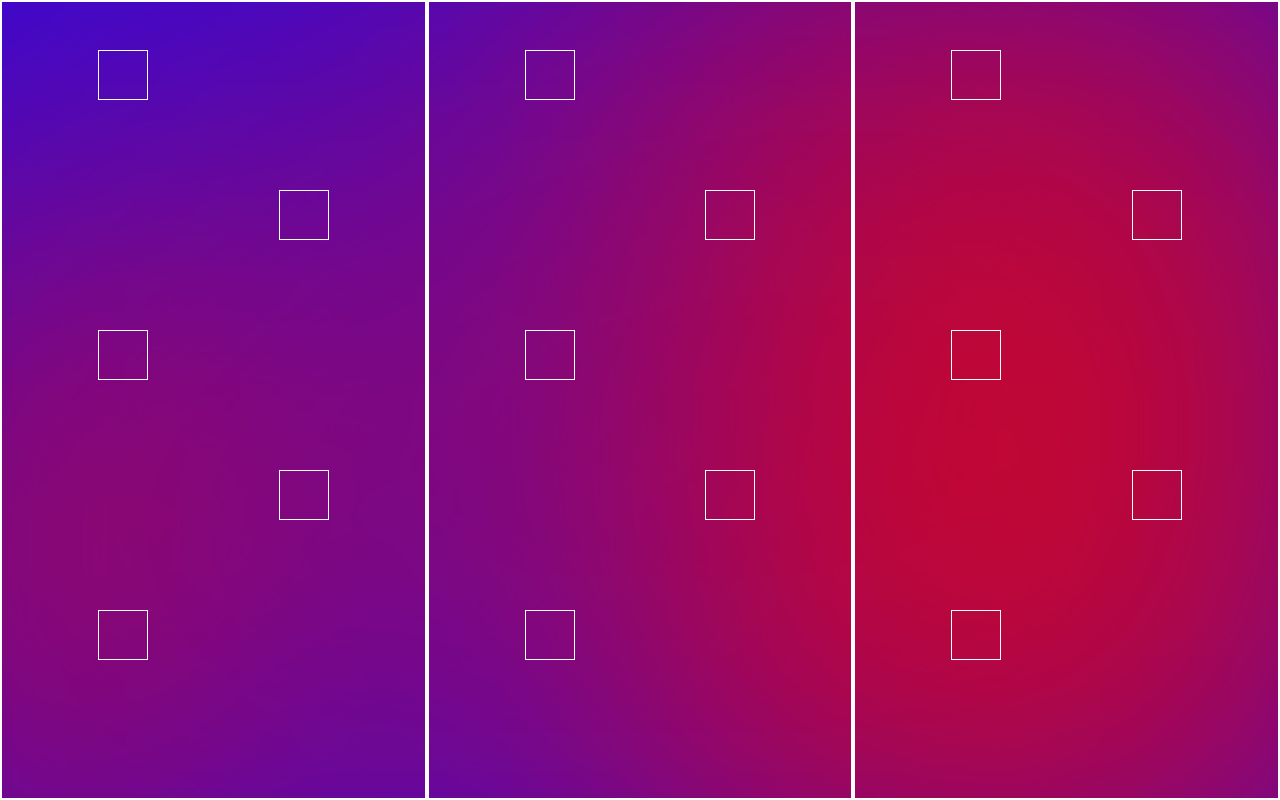
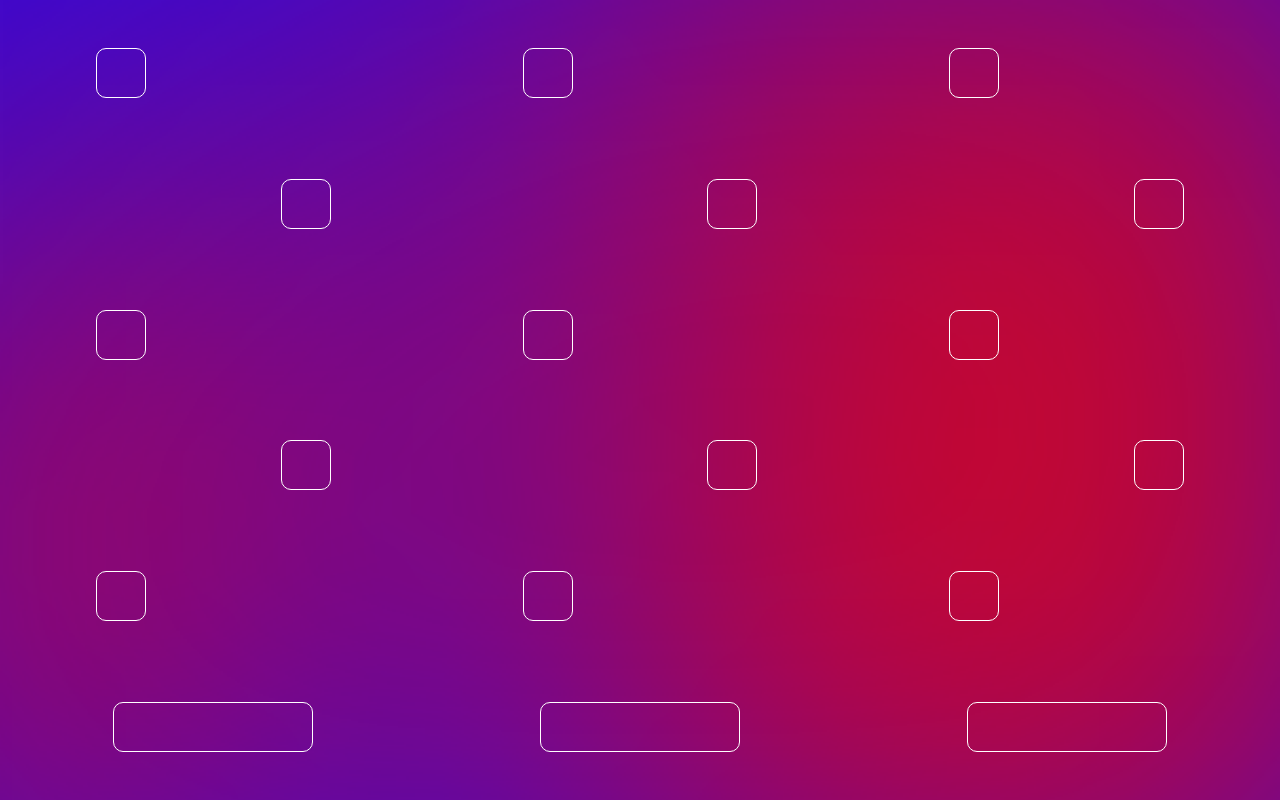
Before and after one commit to Holy-Hack-2025/Team-14-Goon-Goon-Array-Investsuite, a React (Vite) app in the folder goongoonarray-frontend/: page / in a window 1280 px wide. Built offline with nearby package versions, Linux system fonts and the light colour scheme.

Commit message:
grid blur functionality

```diff
--- a/goongoonarray-frontend/src/App.jsx
+++ b/goongoonarray-frontend/src/App.jsx
@@ -3,19 +3,25 @@ import './App.css'
 import ProfileComponent from './components/ProfileComponent/ProfileComponent';
 
 function App() {
+  const [hoveredId, setHoveredId] = useState(null);
+
   return (
     <div className='main-container'>
-      <ProfileComponent id='0'>
-
-      </ProfileComponent>
-
-      <ProfileComponent id='1'>
-
-      </ProfileComponent>
-
-      <ProfileComponent id='2'>
-
-      </ProfileComponent>
+      <ProfileComponent
+        id='0'
+        hoveredId={hoveredId}
+        setHoveredId={setHoveredId}
+      />
+      <ProfileComponent
+        id='1'
+        hoveredId={hoveredId}
+        setHoveredId={setHoveredId}
+      />
+      <ProfileComponent
+        id='2'
+        hoveredId={hoveredId}
+        setHoveredId={setHoveredId}
+      />
     </div>
   )
 }
--- a/goongoonarray-frontend/src/components/ProfileComponent/ProfileComponent.css
+++ b/goongoonarray-frontend/src/components/ProfileComponent/ProfileComponent.css
@@ -1,7 +1,7 @@
 .profile-container {
     display: flex;
     flex-direction: column;
-    border: 2px solid #fff;
+    /* border: 2px solid #fff; */
     padding: 3rem;
     padding-left: 6rem;
     padding-right: 6rem;
@@ -25,14 +25,43 @@
     border: 1px solid #fff;
     width: 50px;
     height: 50px;
+    border-radius: 10px;
 }
 
 .node-right {
     border: 1px solid #fff;
     width: 50px;
     height: 50px;
+    border-radius: 10px;
 }
 
 .line {
     height: 100px;
 }
+
+.profile-type-container {
+    height: 50px;
+    width: 100%;
+    display: flex;
+    justify-content: center;
+}
+
+.profile-type {
+    height: 50px;
+    width: 200px;
+    border: 1px solid #fff;
+    border-radius: 10px;
+}
+
+.profile-container {
+    transition: filter 0.3s ease; /* Smooth transition for blur effect */
+}
+
+.profile-container.blurred {
+    filter: blur(2px); /* Adjust blur amount as needed */
+}
+
+/* Optional: Ensure the hovered container stays crisp */
+.profile-container:not(.blurred) {
+    filter: none;
+}
--- a/goongoonarray-frontend/src/components/ProfileComponent/ProfileComponent.jsx
+++ b/goongoonarray-frontend/src/components/ProfileComponent/ProfileComponent.jsx
@@ -1,9 +1,12 @@
 import './ProfileComponent.css';
 import React from 'react';
 
-function ProfileComponent(props) {
+function ProfileComponent({ id, hoveredId, setHoveredId }) {
+    const isBlurred = hoveredId !== null && hoveredId !== id;
+
     return (
-        <div className='profile-container' id={`profile-${props.id}`}>
+        <div className={`profile-container ${isBlurred ? 'blurred' : ''}`}
+        id={`profile-${id}`}>
             <div className='node-left-container'>
                 <div className='node-left'>
 
@@ -54,8 +57,12 @@ function ProfileComponent(props) {
 
             </div>
 
-            <div className='profile-type'>
+            <div className='profile-type-container'>
+                <div className='profile-type'
+                onMouseEnter={() => setHoveredId(id)}
+                onMouseLeave={() => setHoveredId(null)}>
 
+                </div>
             </div>
         </div>
     )
```
